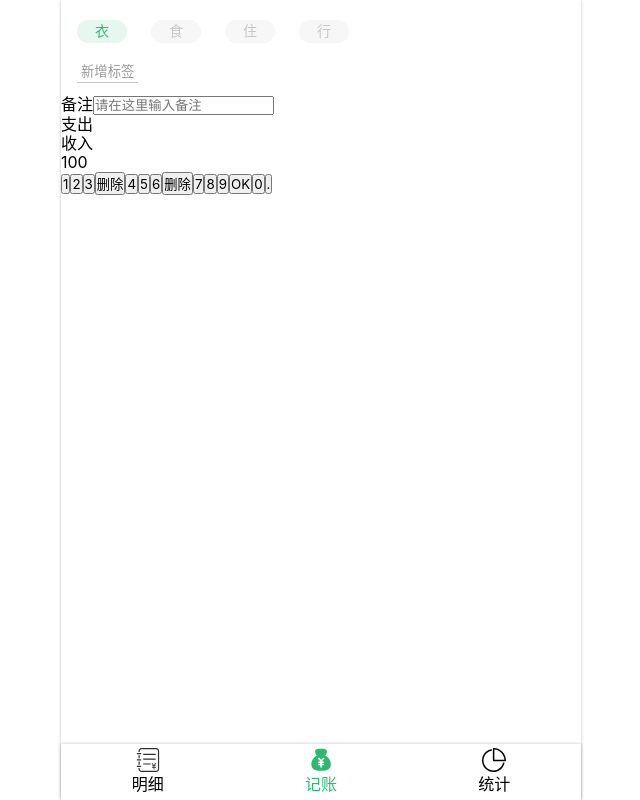
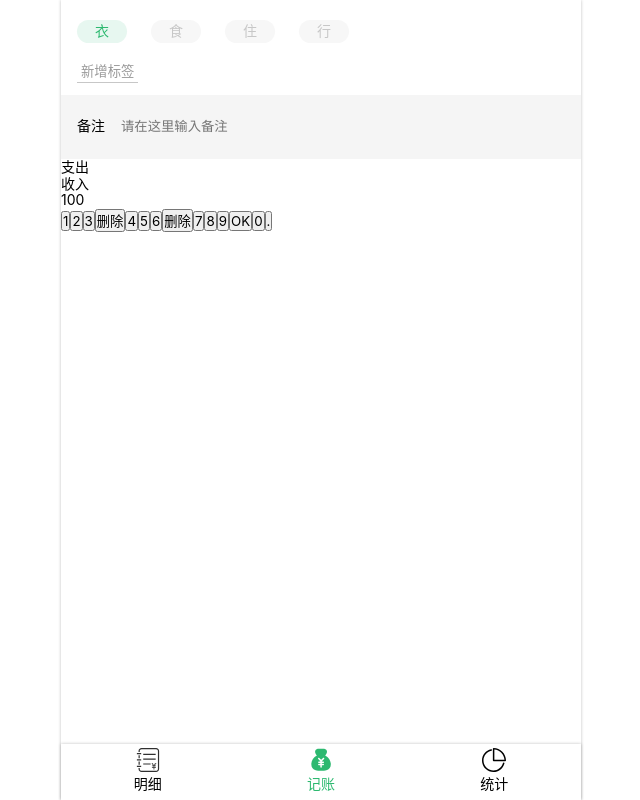
Before and after one commit to isCCcc/react_account, a React app: page /#/money in a window 1280 px wide. Shown: the whole page, without its empty margins (319-959 px from the left). Built offline with nearby package versions, Linux system fonts and the light colour scheme.

Commit message:
完成 Money-NotesSection ui 布局

```diff
--- a/src/index.scss
+++ b/src/index.scss
@@ -14,8 +14,11 @@ a{
 button{
   font-family: inherit;
 }
+:focus{
+  outline: none;
+}
 body{
   font-family: $font-hei;
-  font-size: 16px;
+  font-size: 14px;
   line-height: 1.2;
 }
--- a/src/view/Money.tsx
+++ b/src/view/Money.tsx
@@ -40,7 +40,22 @@ const TagsSection = styled.section`
     margin-top: 8px;
   }
 `
-const NotesSection = styled.section``
+const NotesSection = styled.section`
+  padding: 0 16px;
+  background: #f5f5f5;
+  display: flex;
+  align-items: center;
+  >label{
+    margin-right: 16px;
+    white-space: nowrap;
+  }
+  >input{
+    height: 64px;
+    width: 100%;
+    border: none;
+    background: none;
+  }
+`
 const CategorySection = styled.section``
 const NumberPadSection = styled.section``
 
@@ -61,6 +76,7 @@ function Money() {
                 <label>备注</label>
                 <input placeholder="请在这里输入备注"/>
             </NotesSection>
+
             <CategorySection>
                 <ol>
                     <li>支出</li>
```
